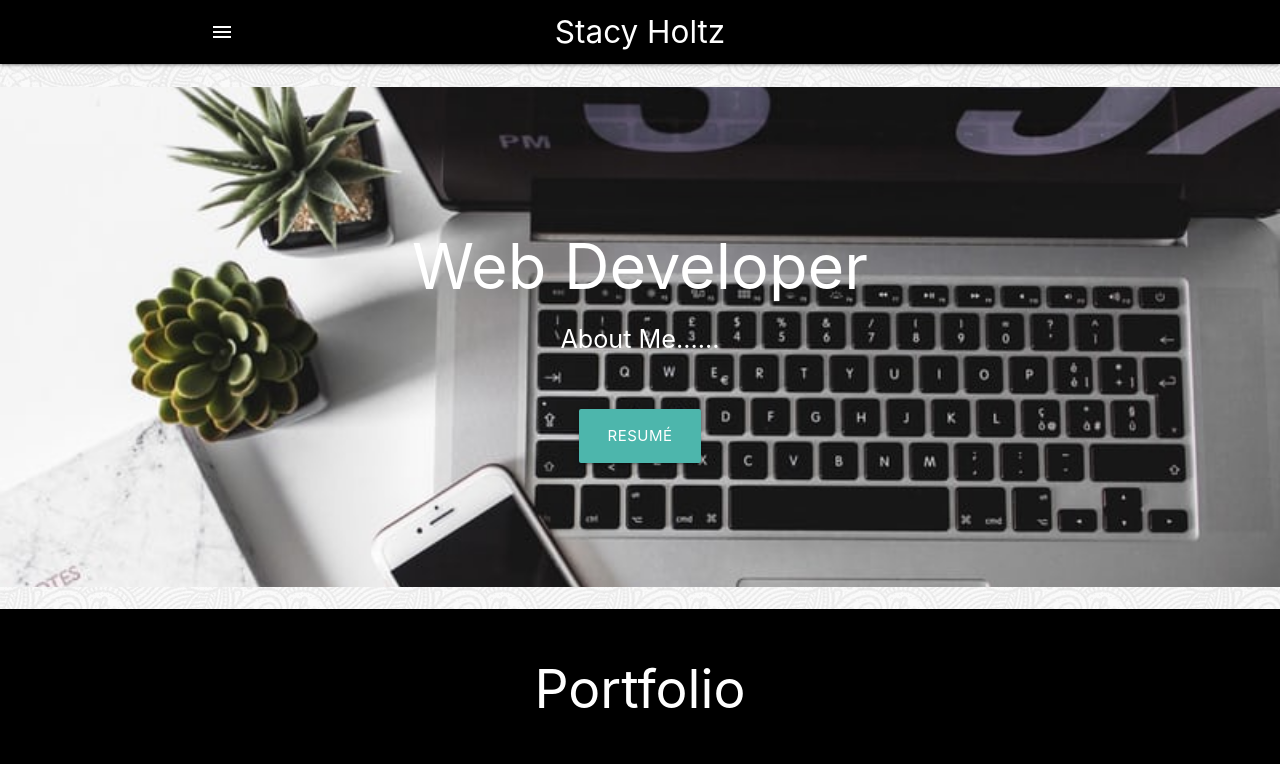
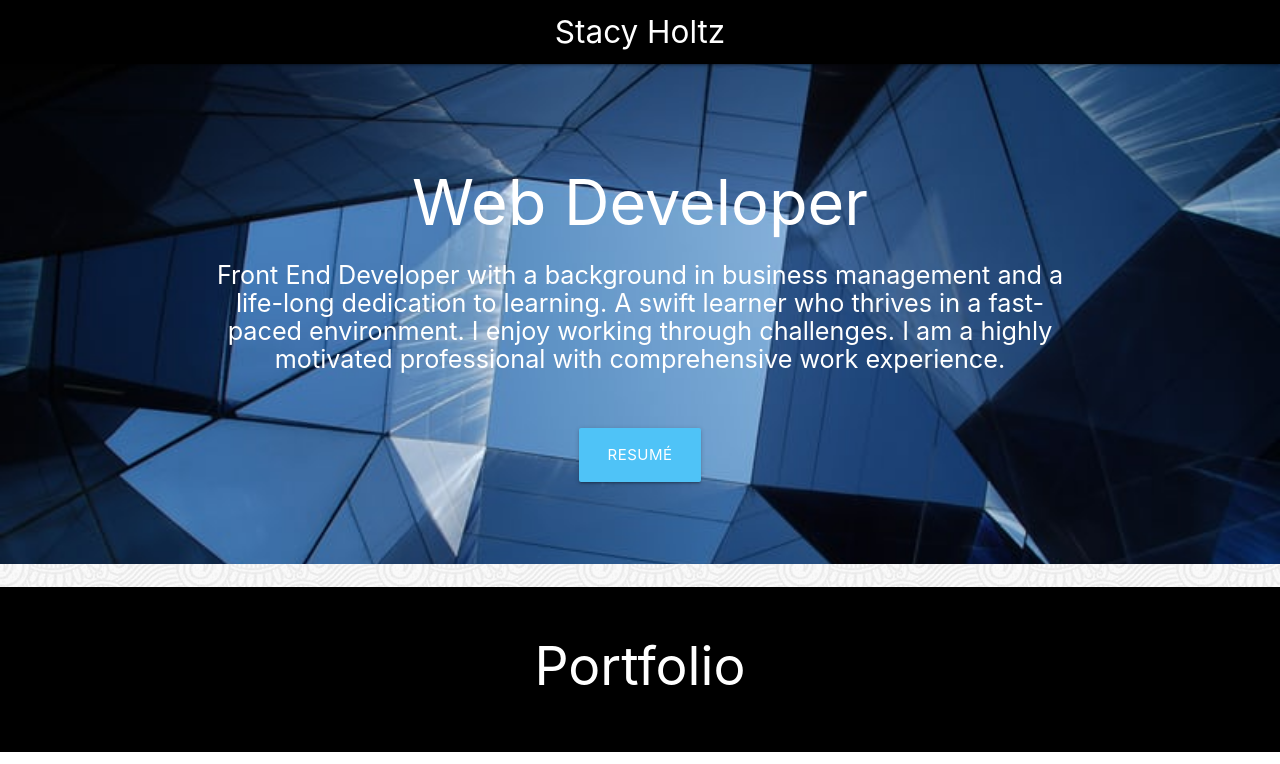
Before and after one commit to stacyholtz6/StacyHoltz, a plain HTML site: page index.html in a window 1280 px wide. Shown: the top 764 px of the page. Drawn offline with nearby package versions, Linux system fonts and the light colour scheme.

Commit message:
changed background image

```diff
--- a/index.html
+++ b/index.html
@@ -17,16 +17,6 @@
   <link rel="stylesheet" href="assets/css/style.css">
   <title>Stacy Holtz - Web Developer</title>
 
-  <style>
-    /* .tabs .indicator {
-      background-color: #1a237e;
-    }
-
-    .tabs .tab a:focus,
-    .tabs .tab a:focus.active {
-      background: transparent;
-    } */
-  </style>
 </head>
 
 <body>
@@ -35,18 +25,18 @@
     <div class="nav-wrapper">
       <div class="container">
         <div class="brand-logo container center-align">Stacy Holtz</div>
-        <a href="#" class="sidenav-trigger show-on-large" data-target="mobile-menu"><i
-            class="material-icons">menu</i></a>
+        <!-- <a href="#" class="sidenav-trigger show-on-large" data-target="mobile-menu"><i
+            class="material-icons">menu</i></a> -->
       </div>
     </div>
   </nav>
   <!-- MOBILE NAV-->
-  <ul class="sidenav" id="mobile-menu">
+  <!-- <ul class="sidenav" id="mobile-menu">
     <li><a href="#portfolio">Portfolio</a></li>
     <li><a href="#skills">Skills</a></li>
     <li><a href="#connect">Connect</a></li>
   </ul>
-  <br>
+  <br> -->
 
   <!-- PARALLAX CONTAINER-->
   <div class="parallax-container center valign-wrapper">
@@ -54,15 +44,19 @@
       <div class="row">
         <div class="col s12 white-text">
           <h1 class="white-text white-text lighten-2">Web Developer</h1>
-          <h5 class="dark-overlay-2 flow-text">About Me......</h5>
+          <h5 class="dark-overlay-2 flow-text">Front End Developer with a background in business management and a
+            life-long dedication to learning. A swift learner who
+            thrives in a fast-paced environment. I enjoy working through challenges. I am a highly motivated
+            professional with
+            comprehensive work experience.</h5>
           <br>
           <br>
-          <a href="resume.html" class="waves-effect waves-light btn-large teal lighten-2">Resumé</a>
+          <a href="resume.html" class="waves-effect waves-light btn-large light-blue lighten-2">Resumé</a>
         </div>
       </div>
     </div>
     <div class="parallax">
-      <img src="assets/images/computer2.jpeg">
+      <img src="assets/images/bluebg.jpeg">
     </div>
   </div>
   <br>
@@ -366,9 +360,6 @@
   </footer>
 
 
-  <!-- jquery -->
-  <script src="https://code.jquery.com/jquery-3.4.1.min.js"
-    integrity="sha256-CSXorXvZcTkaix6Yvo6HppcZGetbYMGWSFlBw8HfCJo=" crossorigin="anonymous"></script>
   <!-- local js -->
   <script src="assets/javascript/app.js"></script>
 </body>
```
Also changed, not shown: resume.html (+0 -3 lines), assets/images/bluebg.jpeg (added), assets/images/computerbg.png (added), assets/images/plainbg.jpeg (added).
